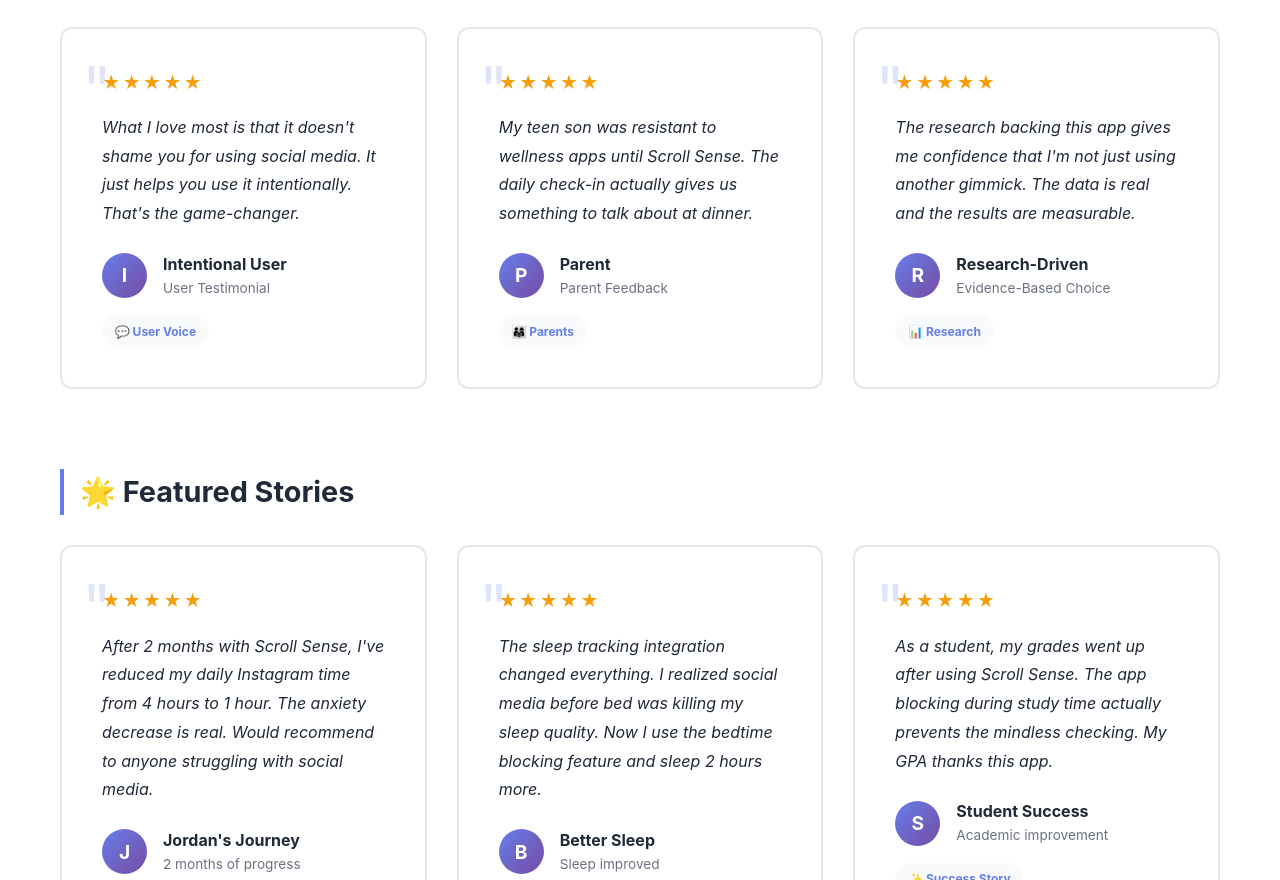
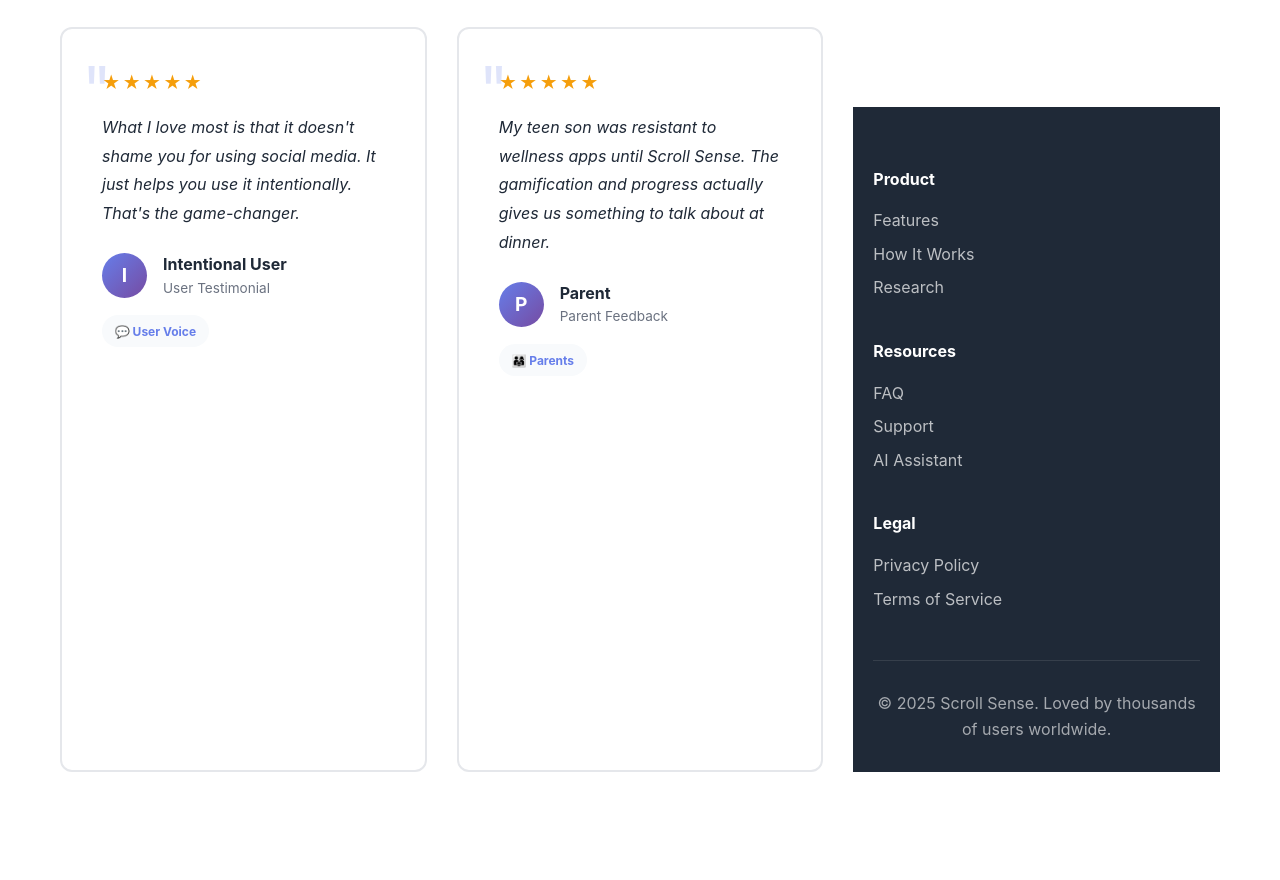
Before and after one commit to arjunk1rthik/Scroll-Sense, a plain HTML site: page testimonials.html in a window 1280 px wide. Shown: the part 2646-3526 px from the top of the page. Drawn offline with Linux system fonts and the light colour scheme.

Commit message:
Revise testimonials and clean up content
Updated testimonial authors and modified text for clarity. Removed unused testimonials to streamline content.

```diff
--- a/testimonials.html
+++ b/testimonials.html
@@ -371,7 +371,7 @@ footer {
           <div class="testimonial-meta">
             <div class="avatar">R</div>
             <div class="author-info">
-              <h4>Real User</h4>
+              <h4>Melissa Bard</h4>
               <p>Verified Purchase</p>
             </div>
           </div>
@@ -399,7 +399,7 @@ footer {
           <div class="testimonial-meta">
             <div class="avatar">M</div>
             <div class="author-info">
-              <h4>Mindful User</h4>
+              <h4>largedonut2</h4>
               <p>Verified Purchase</p>
             </div>
           </div>
@@ -516,7 +516,7 @@ footer {
         <div class="testimonial-card">
           <div class="quote-mark">"</div>
           <div class="stars">★★★★★</div>
-          <p class="testimonial-text">As someone with ADHD, the gamification elements (streaks, badges, XP) actually keep me motivated to use the app consistently. That's rare.</p>
+          <p class="testimonial-text">As someone with ADHD, the gamification elements (streaks, badges, XP) actually keep me motivated to use the app consistently.</p>
           <div class="testimonial-meta">
             <div class="avatar">G</div>
             <div class="author-info">
@@ -544,7 +544,7 @@ footer {
         <div class="testimonial-card">
           <div class="quote-mark">"</div>
           <div class="stars">★★★★★</div>
-          <p class="testimonial-text">My teen son was resistant to wellness apps until Scroll Sense. The daily check-in actually gives us something to talk about at dinner.</p>
+          <p class="testimonial-text">My teen son was resistant to wellness apps until Scroll Sense. The gamification and progress actually gives us something to talk about at dinner.</p>
           <div class="testimonial-meta">
             <div class="avatar">P</div>
             <div class="author-info">
@@ -555,71 +555,6 @@ footer {
           <span class="source-badge">👨‍👩‍👧 Parents</span>
         </div>
 
-        <div class="testimonial-card">
-          <div class="quote-mark">"</div>
-          <div class="stars">★★★★★</div>
-          <p class="testimonial-text">The research backing this app gives me confidence that I'm not just using another gimmick. The data is real and the results are measurable.</p>
-          <div class="testimonial-meta">
-            <div class="avatar">R</div>
-            <div class="author-info">
-              <h4>Research-Driven</h4>
-              <p>Evidence-Based Choice</p>
-            </div>
-          </div>
-          <span class="source-badge">📊 Research</span>
-        </div>
-      </div>
-    </div>
-
-    <!-- User-Generated Testimonials -->
-    <div class="category">
-      <h3>🌟 Featured Stories</h3>
-      <div class="testimonial-grid">
-        <div class="testimonial-card">
-          <div class="quote-mark">"</div>
-          <div class="stars">★★★★★</div>
-          <p class="testimonial-text">After 2 months with Scroll Sense, I've reduced my daily Instagram time from 4 hours to 1 hour. The anxiety decrease is real. Would recommend to anyone struggling with social media.</p>
-          <div class="testimonial-meta">
-            <div class="avatar">J</div>
-            <div class="author-info">
-              <h4>Jordan's Journey</h4>
-              <p>2 months of progress</p>
-            </div>
-          </div>
-          <span class="source-badge">✨ Success Story</span>
-        </div>
-
-        <div class="testimonial-card">
-          <div class="quote-mark">"</div>
-          <div class="stars">★★★★★</div>
-          <p class="testimonial-text">The sleep tracking integration changed everything. I realized social media before bed was killing my sleep quality. Now I use the bedtime blocking feature and sleep 2 hours more.</p>
-          <div class="testimonial-meta">
-            <div class="avatar">B</div>
-            <div class="author-info">
-              <h4>Better Sleep</h4>
-              <p>Sleep improved</p>
-            </div>
-          </div>
-          <span class="source-badge">✨ Success Story</span>
-        </div>
-
-        <div class="testimonial-card">
-          <div class="quote-mark">"</div>
-          <div class="stars">★★★★★</div>
-          <p class="testimonial-text">As a student, my grades went up after using Scroll Sense. The app blocking during study time actually prevents the mindless checking. My GPA thanks this app.</p>
-          <div class="testimonial-meta">
-            <div class="avatar">S</div>
-            <div class="author-info">
-              <h4>Student Success</h4>
-              <p>Academic improvement</p>
-            </div>
-          </div>
-          <span class="source-badge">✨ Success Story</span>
-        </div>
-      </div>
-    </div>
-  </div>
-</section>
 
 <!-- Footer -->
 <footer>
```
